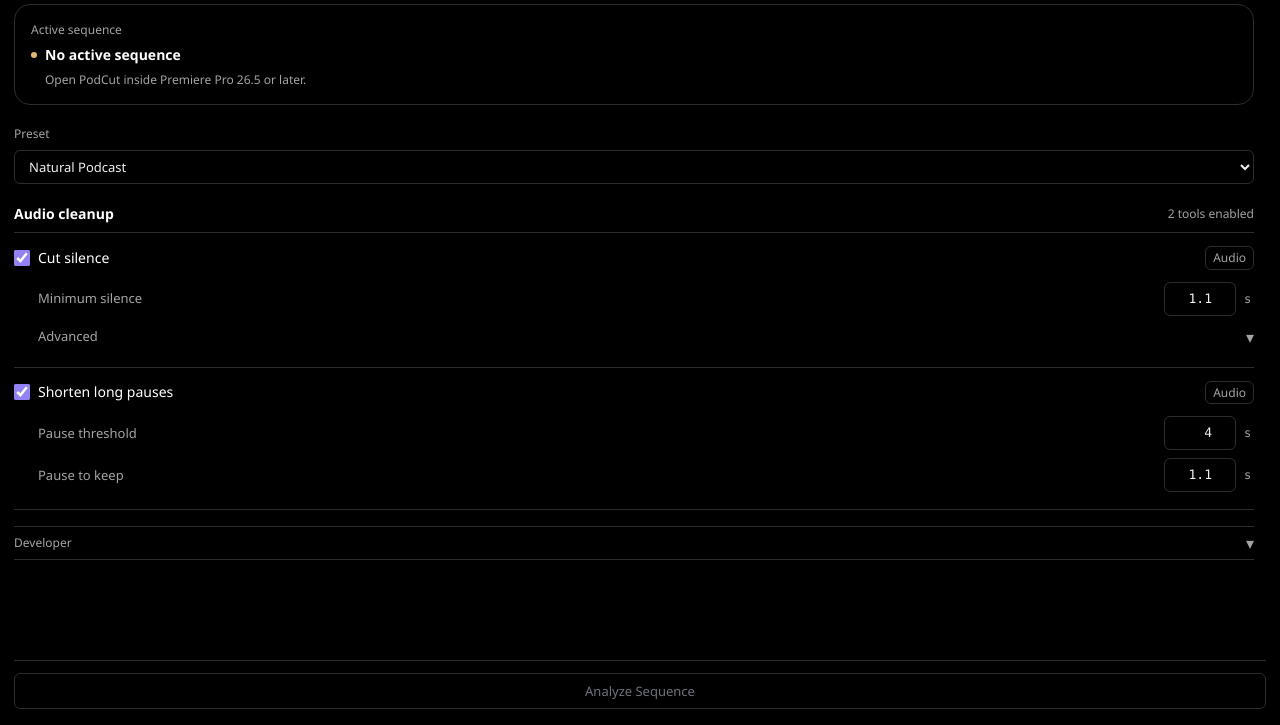
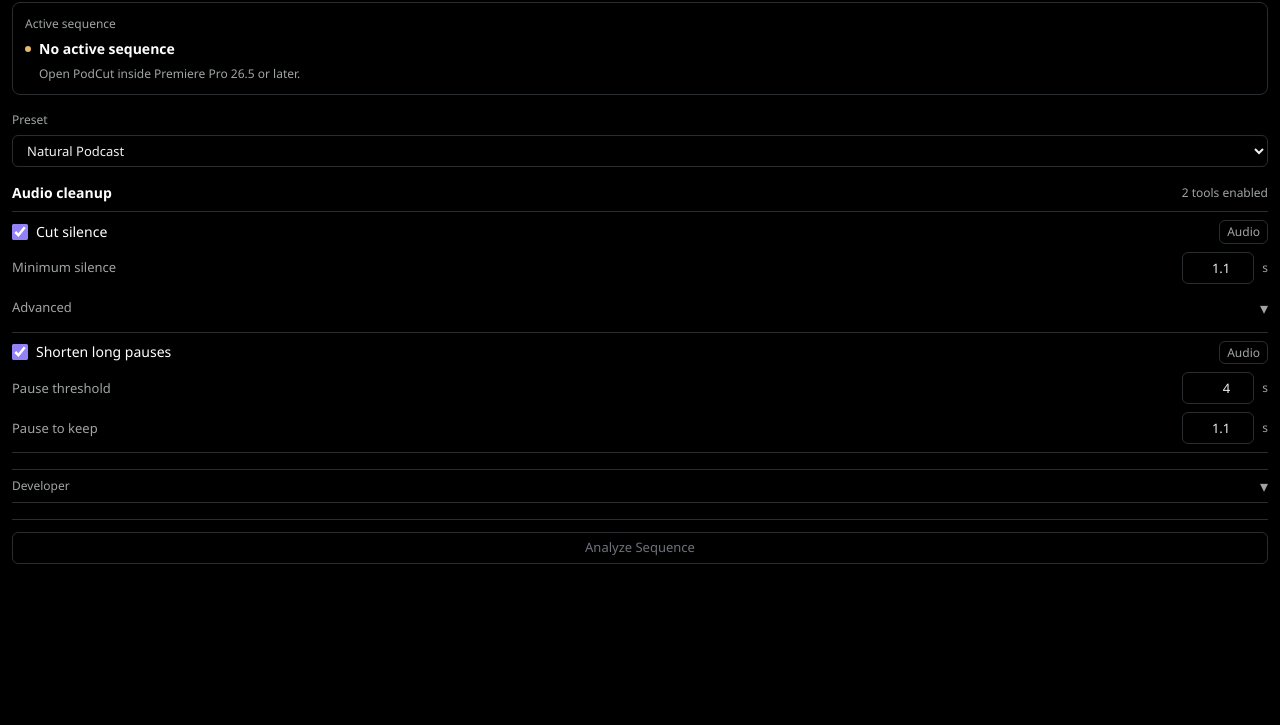
Before and after one commit to RayyanShehran/PodCut, a website with bundled scripts: page index.html in a window 1280 px wide. Shown: the part 75-800 px from the top of the page. Built offline with nearby package versions, Linux system fonts and the light colour scheme.

Commit message:
Make PodCut settings panel content-sized and natively scrollable

```diff
--- a/src/styles.css
+++ b/src/styles.css
@@ -11,7 +11,9 @@
   --danger: #ff8b8b;
   color: var(--text);
   background: var(--canvas);
-  font: 13px/1.45 "Segoe UI", system-ui, sans-serif;
+  font-family: "Segoe UI", Arial, sans-serif;
+  font-size: 13px;
+  line-height: 1.45;
 }
 * { box-sizing: border-box; }
 html, body { width: 100%; height: 100%; min-width: 0; min-height: 0; overflow: hidden; }
@@ -20,9 +22,9 @@ input, select { margin: 0; color: var(--text); font-family: "Segoe UI", Arial, s
 [role="button"] { box-sizing: border-box; font-family: "Segoe UI", Arial, sans-serif; font-style: normal; user-select: none; }
 [role="button"]:focus, input:focus, select:focus { outline: 2px solid var(--accent-light); outline-offset: 2px; }
 [hidden] { display: none !important; }
-#app { display: flex; flex-direction: column; width: 100%; height: 100%; min-width: 0; min-height: 0; padding: 14px; overflow: hidden; }
-.content-scroll { flex: 1 1 auto; min-width: 0; min-height: 0; padding: 2px 12px 18px 0; overflow-x: hidden; overflow-y: auto; }
-.app-header { display: flex; flex: 0 0 auto; align-items: flex-start; justify-content: space-between; gap: 12px; padding-bottom: 14px; }
+#app { width: 100%; height: 100%; min-width: 0; min-height: 0; padding: 12px; overflow-x: hidden; overflow-y: auto; }
+.content-scroll { min-width: 0; }
+.app-header { display: flex; align-items: flex-start; justify-content: space-between; gap: 12px; padding-bottom: 16px; }
 .brand { min-width: 0; }
 .brand > div { display: flex; align-items: center; }
 h1 { margin: 0; color: var(--heading); font-size: 20px; font-weight: 600; letter-spacing: -.2px; }
@@ -36,7 +38,7 @@ p { margin: 3px 0 0; color: var(--secondary); font-size: 12px; }
 .icon-button:active, .button:active:not([aria-disabled="true"]) { background: #0c0c0c; border-color: var(--heading); }
 .icon-button img, .disclosure img { display: block; flex: 0 0 auto; width: 16px; height: 16px; }
 .icon-button span { color: var(--heading); font: 22px/1 "Segoe UI Symbol", "Segoe UI", sans-serif; }
-.sequence-card { min-width: 0; padding: 16px; border: 1px solid var(--border); border-radius: 16px; background: var(--canvas); }
+.sequence-card { min-width: 0; padding: 12px; border: 1px solid var(--border); border-radius: 8px; background: var(--canvas); }
 .sequence-status-row { display: flex; align-items: flex-start; min-width: 0; }
 .sequence-copy { min-width: 0; }
 .sequence-card strong, .sequence-card small, .eyebrow { display: block; }
@@ -46,15 +48,15 @@ p { margin: 3px 0 0; color: var(--secondary); font-size: 12px; }
 .eyebrow { margin-bottom: 6px; }
 .status-dot { flex: 0 0 auto; width: 6px; height: 6px; margin: 7px 8px 0 0; border-radius: 50%; background: var(--warning); }
 .status-dot.ready { background: var(--accent); }
-.field-section { margin-top: 20px; }
-.field-label { display: block; margin-bottom: 7px; color: var(--secondary); font-size: 12px; }
-select, input[type="number"] { height: 34px; min-width: 0; border: 1px solid var(--border); border-radius: 6px; background-color: var(--canvas); font-family: "Segoe UI", Arial, sans-serif; font-size: 13px; }
+.field-section { margin-top: 16px; }
+.field-label { display: block; margin-bottom: 6px; color: var(--secondary); font-size: 12px; }
+select, input[type="number"] { height: 32px; min-width: 0; border: 1px solid var(--border); border-radius: 6px; background-color: var(--canvas); font-family: "Segoe UI", Arial, sans-serif; font-size: 13px; }
 select { display: block; width: 100%; padding: 0 10px; }
-input[type="number"] { width: 72px; padding: 0 8px; text-align: right; font-family: Consolas, "Courier New", monospace; }
+input[type="number"] { width: 72px; padding: 0 8px; text-align: right; }
 input[type="checkbox"] { width: 16px; height: 16px; margin: 0; accent-color: var(--accent); }
-.section-heading { display: flex; align-items: center; justify-content: space-between; gap: 10px; margin: 20px 0 8px; }
+.section-heading { display: flex; align-items: center; justify-content: space-between; gap: 8px; margin: 16px 0 8px; }
 .section-heading > span { color: var(--secondary); font-size: 12px; }
-.operation { padding: 13px 0; border-top: 1px solid var(--border); }
+.operation { padding: 8px 0; border-top: 1px solid var(--border); }
 .operation:last-child { border-bottom: 1px solid var(--border); }
 .operation-title, .toggle-label, .settings label, .value { display: flex; align-items: center; }
 .operation-title { justify-content: space-between; }
@@ -63,23 +65,21 @@ input[type="checkbox"] { width: 16px; height: 16px; margin: 0; accent-color: var
 .toggle-label input { margin-right: 8px; }
 .operation-title .badge { margin-left: 8px; }
 .badge { min-height: 20px; color: var(--secondary); }
-.settings { padding: 8px 0 0 24px; }
-.settings > label, .advanced > label { justify-content: space-between; gap: 12px; min-height: 42px; color: var(--secondary); font-size: 13px; }
+.settings, .advanced { display: flex; flex-direction: column; gap: 8px; }
+.settings { padding-top: 8px; }
+.settings > label, .advanced > label { justify-content: space-between; gap: 8px; min-height: 32px; color: var(--secondary); font-size: 13px; }
 .value { flex: 0 0 auto; }
-.unit { width: 10px; color: var(--secondary); font: 12px Consolas, "Courier New", monospace; }
-.value .unit { margin-left: 8px; }
+.unit { color: var(--secondary); font-size: 12px; }
 .settings.disabled { display: none; }
-.settings select { width: 126px; }
+.settings select { width: 126px; max-width: 100%; }
 .settings .value { gap: 8px; }
-.value .unit { margin-left: 0; }
-.disclosure { display: flex; align-items: center; justify-content: space-between; width: 100%; height: 34px; border: 0; background: #000; color: var(--secondary); font-size: 13px; font-weight: 400; text-align: left; cursor: pointer; }
+.disclosure { display: flex; align-items: center; justify-content: space-between; width: 100%; height: 32px; border: 0; background: #000; color: var(--secondary); font-size: 13px; font-weight: 400; text-align: left; cursor: pointer; }
 .chevron { color: var(--secondary); font-family: "Segoe UI Symbol", "Segoe UI", sans-serif; font-size: 16px; line-height: 1; }
 .disclosure[aria-expanded="true"] .chevron { transform: rotate(180deg); }
-.advanced { padding-top: 2px; }
 .developer-section { margin-top: 16px; border-top: 1px solid var(--border); border-bottom: 1px solid var(--border); }
 .section-disclosure { height: 32px; color: var(--secondary); font-size: 12px; font-weight: 400; }
 .developer-panel { padding: 0 0 14px; }
-.button { display: flex; align-items: center; justify-content: center; width: 100%; height: 36px; padding: 0 12px; border: 1px solid var(--border); border-radius: 6px; background: #000; color: var(--heading); font-size: 13px; font-weight: 500; line-height: 1; cursor: pointer; }
+.button { display: flex; align-items: center; justify-content: center; width: 100%; height: 32px; padding: 0 12px; border: 1px solid var(--border); border-radius: 6px; background: #000; color: var(--heading); font-size: 13px; font-weight: 500; line-height: 1; cursor: pointer; }
 .button.primary:not([aria-disabled="true"]) { border-color: var(--disabled); color: var(--heading); }
 .button.secondary { margin-top: 12px; }
 .button[aria-disabled="true"] { border-color: var(--border); background: #000; color: var(--disabled); cursor: default; }
@@ -112,8 +112,7 @@ input:disabled, select:disabled { color: var(--disabled); border-color: var(--bo
 .empty { padding: 14px 0; }
 #apply { margin-top: 12px; }
 .safety { text-align: center; }
-.action-bar { display: flex; flex: 0 0 auto; flex-direction: column; gap: 8px; padding: 12px 0 2px; border-top: 1px solid var(--border); background: var(--canvas); }
-.progress-panel { min-height: 50px; }
+.action-bar { display: flex; flex-direction: column; gap: 8px; margin-top: 16px; padding-top: 12px; border-top: 1px solid var(--border); background: var(--canvas); }
 .progress-heading { display: flex; justify-content: space-between; gap: 8px; }
 .progress-heading strong { color: var(--heading); font-size: 13px; font-weight: 500; }
 .progress-heading span, .progress-panel small { color: var(--secondary); font: 12px/1.4 Consolas, "Courier New", monospace; }
@@ -121,12 +120,12 @@ input:disabled, select:disabled { color: var(--disabled); border-color: var(--bo
 .progress-track { height: 3px; margin-top: 7px; overflow: hidden; background: var(--border); }
 .progress-track span { display: block; width: 0; height: 100%; background: var(--accent); }
 .progress-track.indeterminate span { width: 35%; }
-.message { max-height: 58px; padding: 7px 10px; overflow: hidden; border-left: 2px solid var(--accent); color: var(--secondary); font-size: 12px; overflow-wrap: anywhere; }
+.message { padding: 7px 10px; border-left: 2px solid var(--accent); color: var(--secondary); font-size: 12px; overflow-wrap: anywhere; }
 .message.warning { border-color: var(--warning); }
 .message.error { border-color: var(--danger); color: #ffc0c0; }
 pre { margin: 10px 0 0; padding: 10px; border: 1px solid var(--border); border-radius: 6px; white-space: pre-wrap; overflow-wrap: anywhere; color: var(--secondary); font: 12px/1.45 Consolas, "Courier New", monospace; }
 @media (max-width: 340px) {
-  #app { padding: 12px; }
+  .settings > label, .advanced > label { align-items: flex-start; flex-direction: column; gap: 6px; }
   .summary-grid div { width: 50%; }
   .summary-grid div, .summary-grid div:nth-child(3n) { border-right: 1px solid var(--border); border-bottom: 1px solid var(--border); }
   .summary-grid div:nth-child(2n) { border-right: 0; }
```
Also changed, not shown: ui-tests/panel.spec.js (+12 -10 lines).
